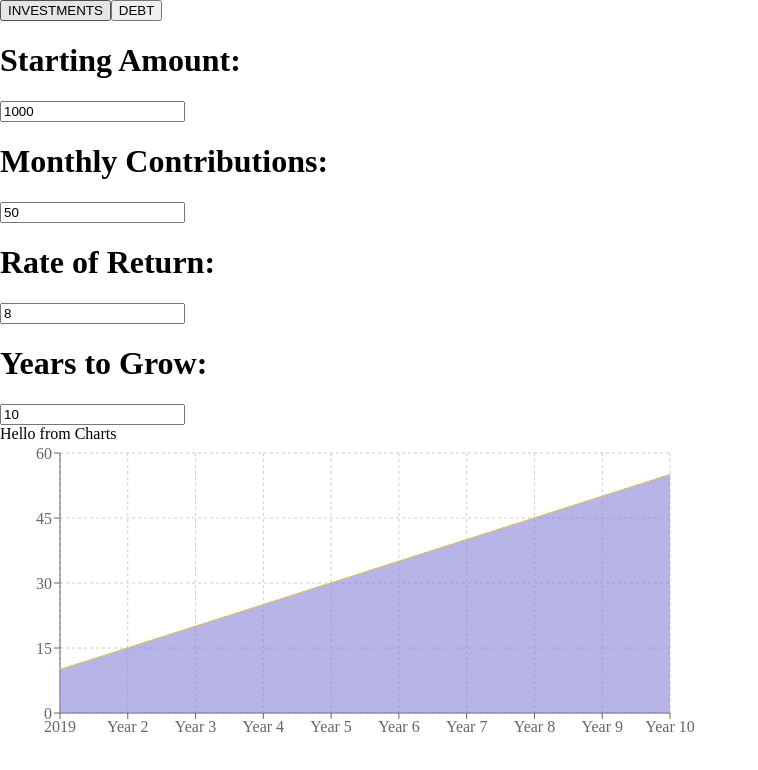
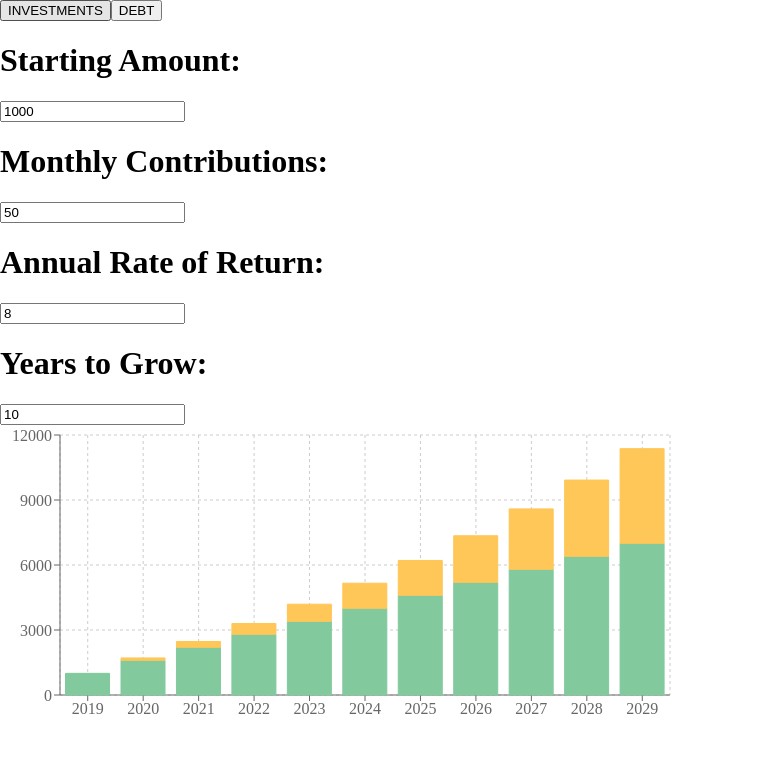
Before and after one commit to jaimelovera/investment-debt-visualizer, a React (Create React App) app: page / in a window 1280 px wide. Shown: the top 770 px of the page, without its empty margins (0-758 px from the left). Built offline with nearby package versions, Linux system fonts and the light colour scheme.

Commit message:
more work on the barchart component.

```diff
--- a/src/App.js
+++ b/src/App.js
@@ -1,7 +1,7 @@
-import React from 'react';
-import TypeSwitcher from './components/TypeSwitcher/TypeSwitcher.js';
-import InputValues from './components/InputValues/InputValues.js';
-import Charts from './components/Charts/Charts.js';
+import React from 'react'
+import TypeSwitcher from './components/TypeSwitcher/TypeSwitcher.js'
+import InputValues from './components/InputValues/InputValues.js'
+import Charts from './components/Charts/Charts.js'
 
 class App extends React.Component {
 	constructor(props) {
@@ -12,7 +12,7 @@ class App extends React.Component {
 			payment: '50',
 			rate: '8',
 			years: '10'
-		};
+		}
 	}
 
 	handleCurrentViewChange = (e) => {
@@ -23,29 +23,33 @@ class App extends React.Component {
 				payment: '50',
 				rate: '8',
 				years: '10'
-			});
+			})
 		}
 		else if(e.target.value === 'debt') {
 			this.setState({
 				currentView: 'debt',
-				amount: '1000',
+				amount: '5000',
 				payment: '50',
-				rate: '19',
+				rate: '18',
 				years: '10'
-			});
+			})
 		}
 	}
 
 	handleAmountChange = (e) => {
 		if (e.target.value === '' || (/^\d+$/.test(e.target.value) && e.target.value <= 1000000000) ) {
 			this.setState({amount: e.target.value.replace(/^0/, '').split(" ").join("")});
-		};
+		}
 	}
 
 	handlePaymentChange = (e) => {
 		if (e.target.value === '' || (/^\d+$/.test(e.target.value) && e.target.value <= 100000000) ) {
-			this.setState({payment: e.target.value.replace(/^0/, '').split(" ").join("")});
-		};
+			let val = e.target.value;
+			if (/^0+\d/.test(e.target.value)) {
+				val = val.substr(1);
+			}
+			this.setState({payment: val.split(" ").join("")});
+		}
 	}
 
 	handleRateChange = (e) => {
@@ -55,19 +59,19 @@ class App extends React.Component {
 			let val = e.target.value;
 			if (/^0+\d/.test(e.target.value)) {
 				val = val.substr(1);
-			};
+			}
 			if (/^\./.test(e.target.value)) {
 				val = '0.';
-			};
+			}
 			this.setState({rate: val.split(" ").join("")});
-		};
+		}
 
 	}
 
 	handleYearsChange = (e) => {
 		if (e.target.value === '' || (/^\d+$/.test(e.target.value) && e.target.value <= 100)) {
 			this.setState({years: e.target.value.replace(/^0/, '').split(" ").join("")});
-		};
+		}
 	}
 
 	render() {
@@ -76,7 +80,7 @@ class App extends React.Component {
 				<TypeSwitcher
 					currentView = {this.state.currentView}
 					changeCurrentView = {this.handleCurrentViewChange}
-				/>
+					/>
 				<InputValues
 					currentView = {this.state.currentView}
 					amount = {this.state.amount}
@@ -87,8 +91,14 @@ class App extends React.Component {
 					changePayment = {this.handlePaymentChange}
 					changeRate = {this.handleRateChange}
 					changeYears = {this.handleYearsChange}
-				/>
-				<Charts/>
+					/>
+				<Charts
+					currentView = {this.state.currentView}
+					amount = {this.state.amount}
+					payment = {this.state.payment}
+					rate = {this.state.rate}
+					years = {this.state.years}
+					/>
 			</React.Fragment>
 		);
 	}
--- a/src/components/Charts/Charts.js
+++ b/src/components/Charts/Charts.js
@@ -1,35 +1,108 @@
-import React from 'react';
-import {AreaChart, Area, XAxis, YAxis, CartesianGrid, Tooltip, ResponsiveContainer} from 'recharts';
-import './Charts.css';
+import React from 'react'
+import {BarChart, Bar, XAxis, YAxis, CartesianGrid, Tooltip, ResponsiveContainer} from 'recharts'
+import './Charts.css'
 
 //TO-DO: Generate data from the props, design the chart, maybe add a pie chart?
 function Charts(props) {
-	let data = [{name: '2019', total: 10},
-				{name: 'Year 2', total: 15},
-				{name: 'Year 3', total: 20},
-				{name: 'Year 4', total: 25},
-				{name: 'Year 5', total: 30},
-				{name: 'Year 6', total: 35},
-				{name: 'Year 7', total: 40},
-				{name: 'Year 8', total: 45},
-				{name: 'Year 9', total: 50},
-				{name: 'Year 10', total: 55}]
+
+	let data = []
+	let currYear = (new Date).getFullYear()
+	let rate = parseInt(props.rate)/100
+	let payment = parseInt(props.payment)
+	let amount = parseInt(props.amount)
+
+	/* Populate this data if viewing an investment chart. */
+	if (props.currentView === 'investment'){
+		let contributions = amount
+		let total = amount
+		let roundedTotal = amount
+
+		data.push({Year: currYear, Total: total, Contributions: contributions, Interest: total - contributions})
+
+		for(let i = 1; i <= parseInt(props.years); i++){
+			/* Loop over 12 months */
+			for(let i = 0; i < 12; i++){
+				total = total * (1+rate/12) + payment
+				contributions += payment
+			}
+			roundedTotal = (Math.round(total/10)*10).toFixed(0)
+			data.push({Year: currYear+i, Total: roundedTotal, Contributions: contributions, Interest: roundedTotal - contributions})
+		}
+	}
+
+	/* Populate this data if viewing an debt chart. */
+	if (props.currentView === 'debt'){
+		let total = amount
+		let principal = amount
+		let monthlyRate = rate/12
+
+		data.push({Year: currYear, Total: total, Principal: principal, Interest: total - principal})
+		let limit = currYear + 50
+
+		/* Run until debt is paid off, or only until the 100th year if it takes longer to pay off total with given parameters. */
+		while(total > 0 && currYear < limit) {
+			/* Loop over 12 months */
+			for(let i = 0; i < 12; i++){
+				total = total * (1+monthlyRate)
+				total -= payment
+				principal -= payment
+			}
+			currYear += 1
+			let roundedTotal = (Math.round(total/10)*10).toFixed(0)
+
+			/* Check if the principal get paid of next iteration. */
+			if(principal < 0){
+				/* Check if the total balance is paid of next iteration. */
+				if(total > 0){
+					data.push({Year: currYear, Total: roundedTotal, Principal: 0, Interest: roundedTotal - 0})
+				}
+				else{
+					data.push({Year: currYear, Total: 0, Principal: 0, Interest: 0})
+					break
+				}
+			}
+			else{
+				data.push({Year: currYear, Total: roundedTotal, Principal: principal, Interest: roundedTotal - principal})
+			}
+		}
+	}
+
+	/* Customize the barcharts tooltip. */
+	let CustomTooltip = ({ active, payload, label }) => {
+	  if (active) {
+	    return (
+	      <div className="charts-custom-tooltip">
+	      	<p className="charts-label">{`${label}`}</p>
+	        <p className="charts-label-total">{`Total : ${payload[0].value+payload[1].value}`}</p>
+	        <p className="charts-label-contributions">{`${payload[0].name} : ${payload[0].value}`}</p>
+	       	<p className="charts-label-interest">{`${payload[1].name} : ${payload[1].value}`}</p>
+	      </div>
+	    );
+	  }
+	  return null;
+	};
+
 	return (
 		<React.Fragment>
-			<div>Hello from Charts</div>
 			<ResponsiveContainer width={700} height={300}>
-				<AreaChart
-					data={data}
-					margin={{top: 10, right: 30, left: 0, bottom: 0,}}
-					>
+				<BarChart data={data} margin={{top: 10, right: 30, left: 0, bottom: 0,}}>
 					<CartesianGrid strokeDasharray="3 3" />
-					<XAxis dataKey="name" />
+					<XAxis dataKey="Year" />
 					<YAxis />
-					<Tooltip />
-					<Area type="monotone" dataKey="total" stackId="1" stroke="#8884d8" fill="#8884d8" />
-					<Area type="monotone" dataKey="pv" stackId="1" stroke="#82ca9d" fill="#82ca9d" />
-					<Area type="monotone" dataKey="amt" stackId="1" stroke="#ffc658" fill="#ffc658" />
-				</AreaChart>
+					<Tooltip content={<CustomTooltip />} />
+					<Bar type="monotone"
+						  dataKey={props.currentView === 'investment' ? 'Contributions' : 'Principal'}
+						  stackId="1"
+						  stroke="#82ca9d"
+						  fill="#82ca9d"
+						  />
+					<Bar type="monotone"
+						  dataKey="Interest"
+						  stackId="1"
+						  stroke="#ffc658"
+						  fill="#ffc658"
+						  />
+				</BarChart>
 			</ResponsiveContainer>
   		</React.Fragment>
 	);
--- a/src/components/InputValues/InputValues.js
+++ b/src/components/InputValues/InputValues.js
@@ -13,7 +13,7 @@ function InputValues(props) {
 			<input value={props.payment} onChange={props.changePayment} placeholder='Required'/>
 		</div>,
 		<div key={3}>
-			<h1>Rate of Return:</h1>
+			<h1>Annual Rate of Return:</h1>
 			<input value={props.rate} onChange={props.changeRate} placeholder='Required'/>
 		</div>,
 		<div key={4}>
@@ -32,7 +32,7 @@ function InputValues(props) {
 			<input value={props.payment} onChange={props.changePayment} placeholder='Required'/>
 		</div>,
 		<div key={3}>
-			<h1>Interest Rate:</h1>
+			<h1>Annual Percentage Rate:</h1>
 			<input value={props.rate} onChange={props.changeRate} placeholder='Required'/>
 		</div>
 	];
```
